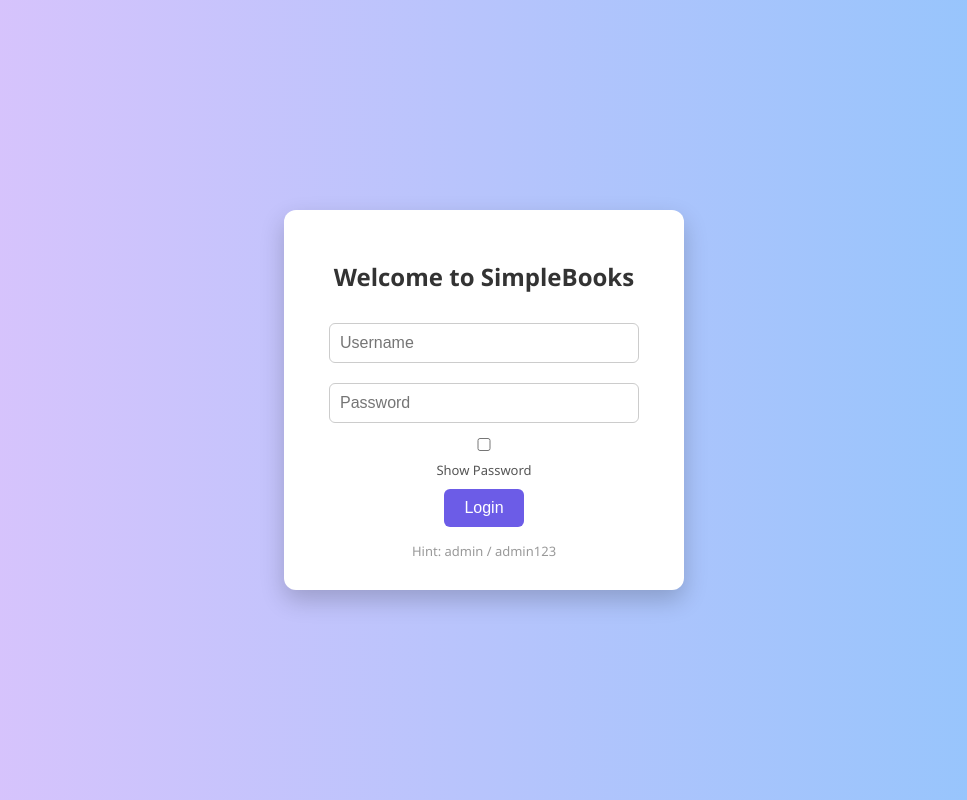
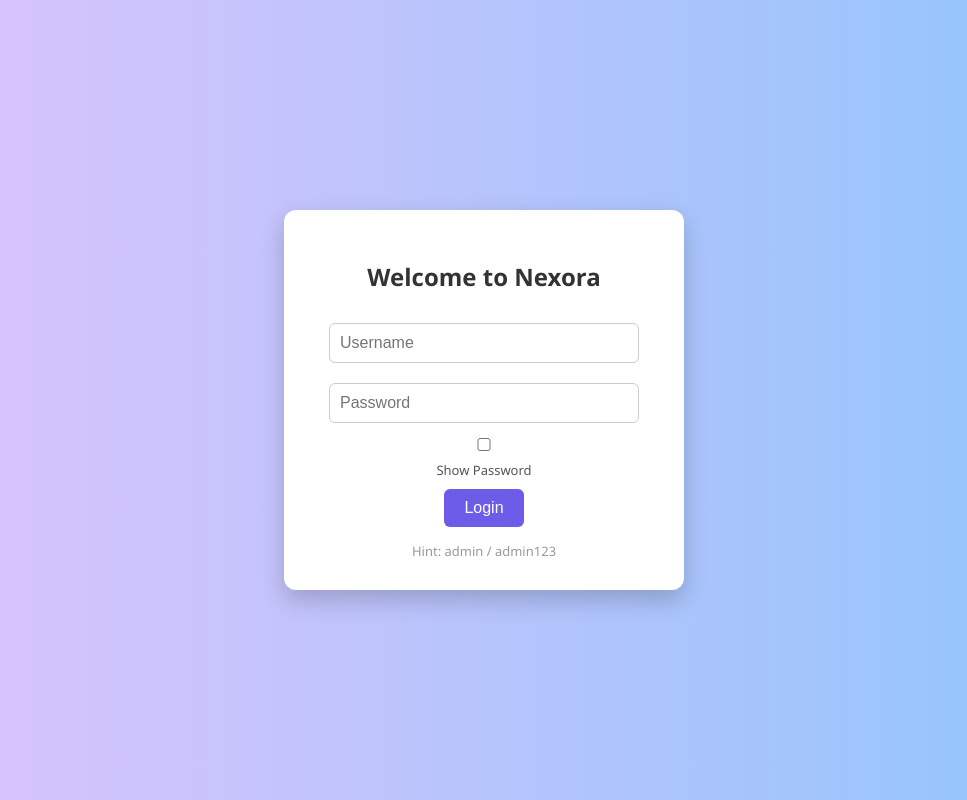
Before and after one commit to adapaliwal1/nexora.com, a plain HTML site: page index.html in a window 1280 px wide. Shown: the whole page, without its empty margins (156-1123 px from the left). Drawn offline with Linux system fonts and the light colour scheme.

Commit message:
Update index.html

```diff
--- a/index.html
+++ b/index.html
@@ -74,7 +74,7 @@
 </head>
 <body>
   <div class="login-container">
-    <h2>Welcome to SimpleBooks</h2>
+    <h2>Welcome to Nexora</h2>
     <input type="text" id="username" placeholder="Username" /><br />
     <input type="password" id="password" placeholder="Password" id="passwordInput" /><br />
     <div class="show-pass">
```
